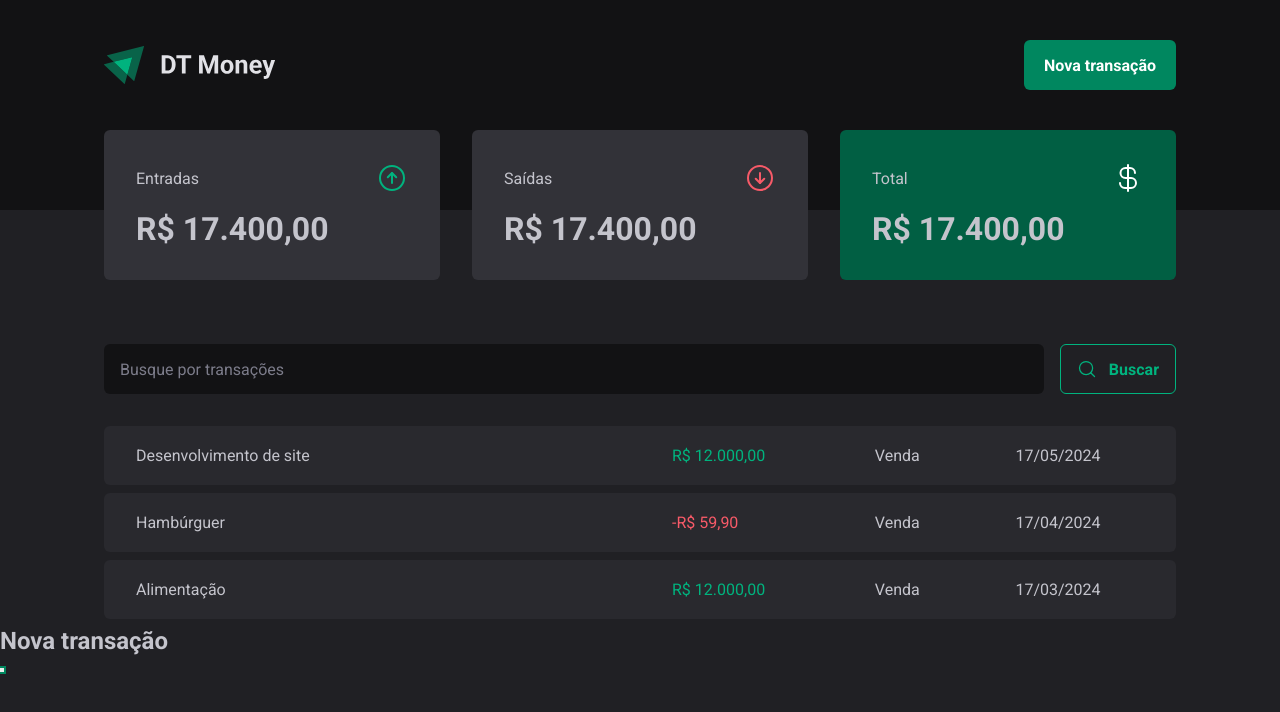
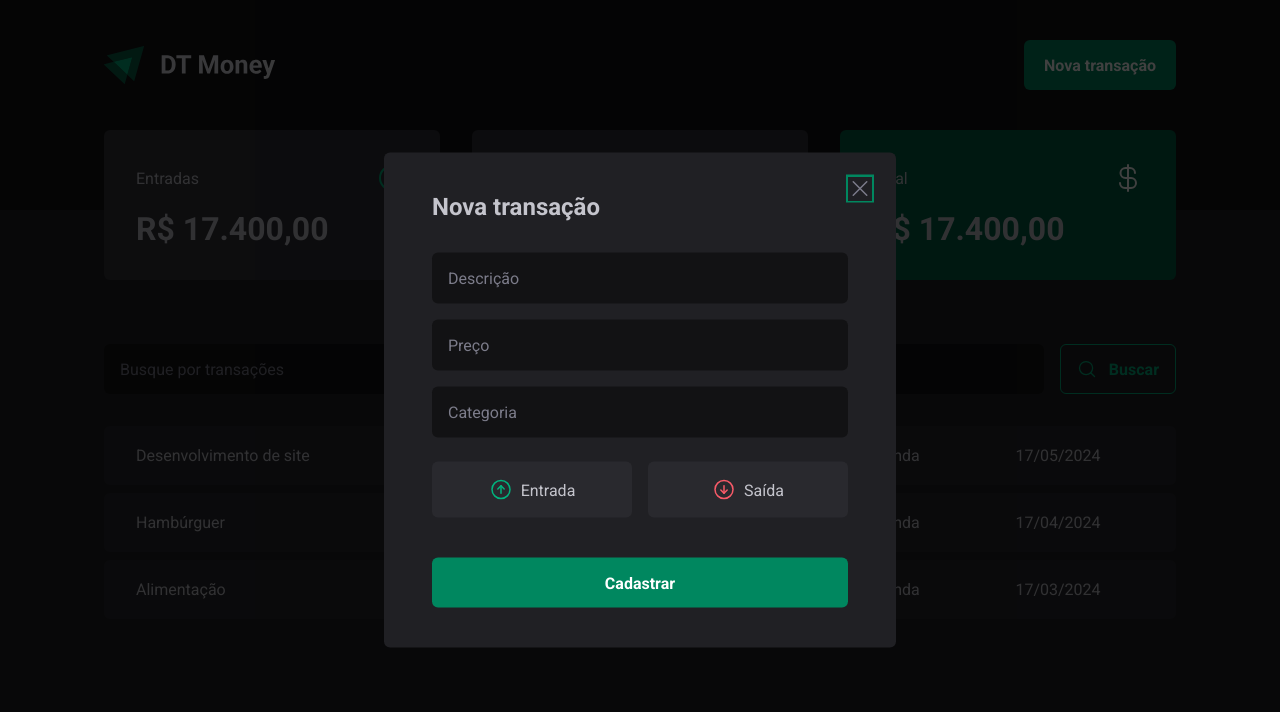
Before and after one commit to marcosviniciusjau/dt-money, a React (Vite) app: page / in a window 1280 px wide. Both pictures are taken after a click on the button "Nova transação". Shown: the top 712 px of the page. Built offline with nearby package versions, Linux system fonts and the light colour scheme.

Commit message:
finalization of the modal

```diff
--- a/package.json
+++ b/package.json
@@ -11,6 +11,7 @@
   },
   "dependencies": {
     "@radix-ui/react-dialog": "^1.0.5",
+    "@radix-ui/react-radio-group": "^1.1.3",
     "phosphor-react": "^1.4.1",
     "react": "^18.2.0",
     "react-dom": "^18.2.0",
--- a/src/components/Header/index.tsx
+++ b/src/components/Header/index.tsx
@@ -3,6 +3,7 @@
 import * as  Dialog from "@radix-ui/react-dialog";
 
 import logo from "../../assets/logo.svg";
+import { NewTransactionModal } from "../NewTransactionModal";
 export function Header() {
     return (
         <HeaderContainer>
@@ -15,13 +16,7 @@
                         Nova transação
                     </NewTransactionButton>
                 </Dialog.Trigger>
-                <Dialog.Portal>
-                    <Dialog.Overlay />
-                    <Dialog.Content>
-                        <Dialog.Title>Nova transação</Dialog.Title>
-                        <Dialog.Close/>
-                    </Dialog.Content>
-                </Dialog.Portal>
+                <NewTransactionModal />
             </Dialog.Root>
             </HeaderContent>
         </HeaderContainer>
--- /dev/null
+++ b/src/components/NewTransactionModal/index.tsx
@@ -0,0 +1,39 @@
+import * as Dialog  from "@radix-ui/react-dialog";
+import { Overlay, Content, CloseButton, TransactionType, TransactionTypeButton } from "./styles";
+import { ArrowCircleDown, ArrowCircleUp, X } from "phosphor-react";
+
+export function NewTransactionModal() {
+    return (
+        <Dialog.Portal>
+        <Overlay/>
+
+        <Content>
+          <Dialog.Title>Nova transação</Dialog.Title>
+
+          <CloseButton>
+            <X size={24} />
+          </CloseButton>
+
+            <form action="">
+                <input type="text" placeholder="Descrição" required/>
+                <input type="number" placeholder="Preço" required/>
+                <input type="text" placeholder="Categoria" required/>
+
+                <TransactionType>
+                  <TransactionTypeButton variant="income" value="income">
+                    <ArrowCircleUp size={24} />
+                    Entrada
+                  </TransactionTypeButton>
+
+                  <TransactionTypeButton variant="outcome" value="outcome">
+                    <ArrowCircleDown size={24}/>
+                    Saída
+                  </TransactionTypeButton>
+                </TransactionType>
+
+                <button type="submit">Cadastrar</button>
+            </form>
+        </Content>
+    </Dialog.Portal>
+    )
+}
--- /dev/null
+++ b/src/components/NewTransactionModal/styles.ts
@@ -0,0 +1,113 @@
+import * as Dialog  from "@radix-ui/react-dialog";
+import styled from "styled-components";
+import * as RadioGroup from '@radix-ui/react-radio-group'
+
+export const  Overlay= styled(Dialog.Overlay)`
+    position: fixed;
+    width: 100vw;
+    height: 100vh;
+    inset: 0;
+    background: rgba(0, 0, 0, 0.75);
+`
+
+export const Content= styled(Dialog.Content)`
+    min-width: 32rem;
+    border-radius: 6px;
+    padding: 2.5rem 3rem;
+    background: ${(props) => props.theme["gray-800"]};
+
+    position: fixed;
+    top: 50%;
+    left: 50%;
+    transform: translate(-50%, -50%);
+
+    form {
+        margin-top: 2rem;
+        display: flex;
+        flex-direction: column;
+        gap: 1rem;
+    }
+
+    input {
+        border-radius: 6px;
+        border: 0;
+        background: ${(props) => props.theme["gray-900"]};
+        color: ${(props) => props.theme["gray-300"]};
+        padding: 1rem;
+
+        &::placeholder {
+            color: ${(props) => props.theme["gray-500"]};
+        }
+    }
+
+    button[type="submit"] {
+        height: 50px;
+        border: 0;
+        background: ${(props) => props.theme["green-500"]};
+        color: ${(props) => props.theme.white};
+        font-weight: bold;
+        padding: 0 1.25rem;
+        border-radius: 6px;
+        margin-top: 1.5rem;
+        cursor: pointer;
+
+        &:hover{
+            background: ${(props) => props.theme["green-700"]};
+            transition: background-color 0.2s;
+        }
+    }
+`
+
+export const CloseButton = styled(Dialog.Close)`
+    position: absolute;
+    background: transparent;
+    border: 0;
+    top: 1.5rem;
+    right: 1.5rem;
+    line-height: 0;
+    cursor: pointer;
+    color: ${(props) => props.theme["gray-500"]};
+`
+
+export const TransactionType= styled(RadioGroup.Root)`
+    display: grid;
+    grid-template-columns: repeat(2, 1fr);
+    gap: 1rem;
+
+    margin-top: 0.5rem;
+`
+interface TransactionTypeButtonProps {
+    variant?:"income"|"outcome"
+}
+
+export const TransactionTypeButton= styled(RadioGroup.Item)<TransactionTypeButtonProps>`
+    background: ${(props) => props.theme["gray-700"]};
+    padding: 1rem;
+    display: flex;
+    align-items: center;
+    justify-content: center;
+    gap: 0.5rem;
+    border: 0;
+    border-radius: 6px;
+    color: ${(props) => props.theme["gray-300"]};
+    cursor: pointer;
+
+    svg{
+        color: ${(props) => props.variant === 'income' ? props.theme["green-300"] : props.theme["red-300"]};
+    }
+
+    &[data-state='unchecked']:hover{
+        background: ${(props) => props.theme["gray-600"]};
+        transition: background-color 0.2s;
+    }
+
+    &[data-state='checked']{
+        color: ${(props) => props.theme.white};
+        background: ${(props) => props.variant === 'income' ? props.theme["green-500"] : props.theme["red-500"]};
+        transition: background-color 0.2s;
+
+        svg{
+            color: ${(props) => props.theme.white};
+        }
+    }
+`
```
Also changed, not shown: 1 other file (tests, documents, lock files or other folders).
